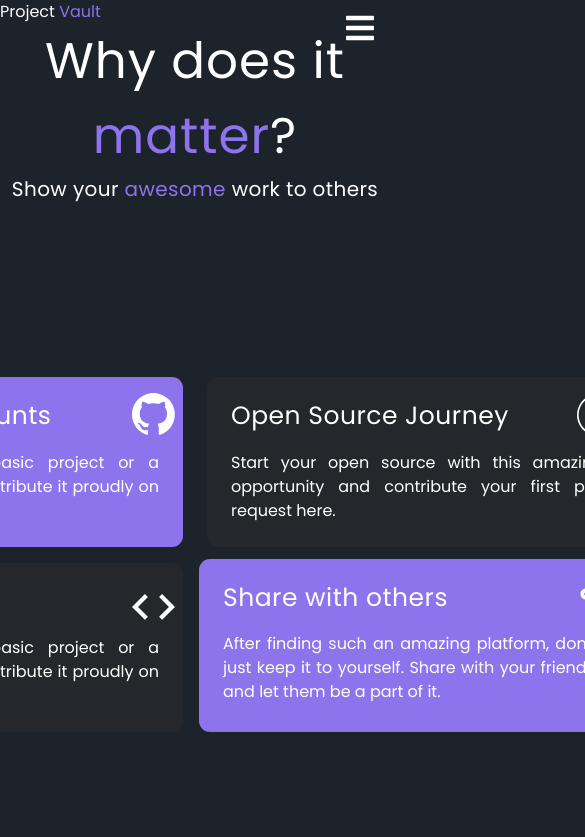
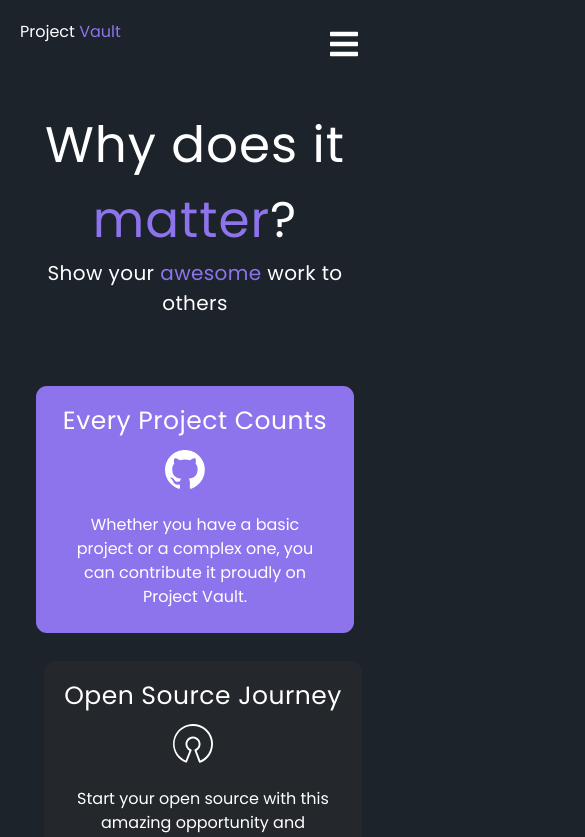
Before and after one commit to DiplomaTechCommunity/Project-Vault, a React (Vite) app: page /home in a window 390 px wide. Shown: the top 837 px of the page, 585 px wide, since content can reach past the window. Built offline with nearby package versions, Linux system fonts and the light colour scheme; the HTML template or start-up script is replaced by a standard one.

Commit message:
Responsive Matter Section

```diff
--- a/src/App.css
+++ b/src/App.css
@@ -1,8 +1,27 @@
 @import url('https://fonts.googleapis.com/css2?family=Poppins:wght@200;300;400;600&display=swap');
 
-body {
+*{
+  margin: 0;
+  padding: 0;
+  box-sizing: border-box;
+}
+
+body, #root {
     background-color:#1c232b;
     text-decoration: none;
     font-family: 'Poppins', sans-serif;
     position:relative;
+    min-width: 100vw;
+    min-height: 100vh;
+    overflow-x: hidden;
   }
+
+  #root{
+   padding: 2rem;
+  }
+
+  @media (max-width: 500px) {
+    #root{
+      padding: 20px;
+    }
+  }
--- a/src/components/Navbar/Navbar.css
+++ b/src/components/Navbar/Navbar.css
@@ -31,8 +31,8 @@ nav ul li a {
 nav .menu {
     display: none;
     position: absolute;
-    top: 0.75rem;
-    right: 0.75rem;
+    top: 1.75rem;
+    right: 1.75rem;
     flex-direction: column;
     justify-content: space-between;
     width: 2.25rem;
--- a/src/components/Why-Matter/WhyMatter.css
+++ b/src/components/Why-Matter/WhyMatter.css
@@ -1,5 +1,5 @@
-.body {
-  background: #1C232B;
+#matter{
+  margin: 4rem 1rem;
 }
 
 .title {
@@ -24,25 +24,25 @@
   margin-bottom: 2rem;
 }
 
-.grid-align {
-  display: flex;
-  justify-content: center;
-  align-items: center;
-  height: 75vh;
-  width: 75%;
-  margin: 0 auto;
-}
-
 .grid-container {
   display: grid;
   grid-template-columns: 1fr 1fr;
   grid-template-rows: 1fr 1fr;
+  justify-content: center;
+  align-items: center;
+  flex-wrap: wrap;
   gap: 0.5rem;
+  max-width: 1200px;
+  margin: auto;
+  margin-top: 6rem;
+  padding: 2rem;
+  grid-gap: 1.5rem
 }
 
 .grid-item {
   padding: 0.5rem;
   border-radius: 0.6875rem;
+  width: 100%;
 }
 
 .top-left {
@@ -56,7 +56,7 @@
 
 .top-row {
   position: relative;
-  padding: 1.55rem;
+  padding: .5rem;
 }
 
 .box-title {
@@ -64,24 +64,19 @@
   font-family: Poppins;
   font-size: 1.5625rem;
   letter-spacing: 0.03125rem;
-  position: absolute;
-  left: 1rem;
-  bottom: 0;
 }
 
 .box-icon {
   fill: #FFF;
   position: absolute;
-  right: 0;
-  bottom: 0;
+  top: 20px;
+  right: 10px;
 }
 
 .box-paragraph {
-  padding: 1rem;
-  text-align: justify;
-  text-justify: inter-word;
+  padding: 1rem ;
   color: #FFF;
-  width: 25.25rem;
+  width: 80%;
 }
 
 .top-right {
@@ -102,3 +97,32 @@
   margin-right: 0.5rem;
   margin-top: 0.25rem;
 }
+
+/* Mobile */
+@media (max-width: 960px) {
+  .grid-container{
+    grid-template-columns: 1fr;
+    grid-template-rows: repeat(4, 1fr);
+  }
+
+}
+
+@media (max-width: 540px) {
+ .box-icon{
+  position: relative;
+  top: 0;
+  width: 40px;
+  margin:auto;
+  margin-top: 10px;
+ }
+
+ .grid-container{
+  text-align: center;
+  padding: 0;
+ }
+
+ .box-paragraph{
+  margin: auto;
+  width: 95%;
+ }
+}
--- a/src/components/Why-Matter/WhyMatter.jsx
+++ b/src/components/Why-Matter/WhyMatter.jsx
@@ -6,8 +6,8 @@ import ShareIcon from "/assets/WhyMatter/Share-Icon.svg";
 
 const WhyMatter = () => {
   return (
-    <div>
-      <div className="body">
+    <div id="matter">
+      <div>
         <div className="title">
           Why does it <span className="emphasis">matter</span>?
         </div>
@@ -15,8 +15,8 @@ const WhyMatter = () => {
         <div className="subtitle">
           Show your <span className="emphasis">awesome</span> work to others
         </div>
+        </div>
 
-        <div className="grid-align">
           <div className="grid-container">
 
             <div className="grid-item top-left box-purple">
@@ -76,8 +76,6 @@ const WhyMatter = () => {
             </div>
 
           </div>
-        </div>
-      </div>
     </div>
   );
 }
```
